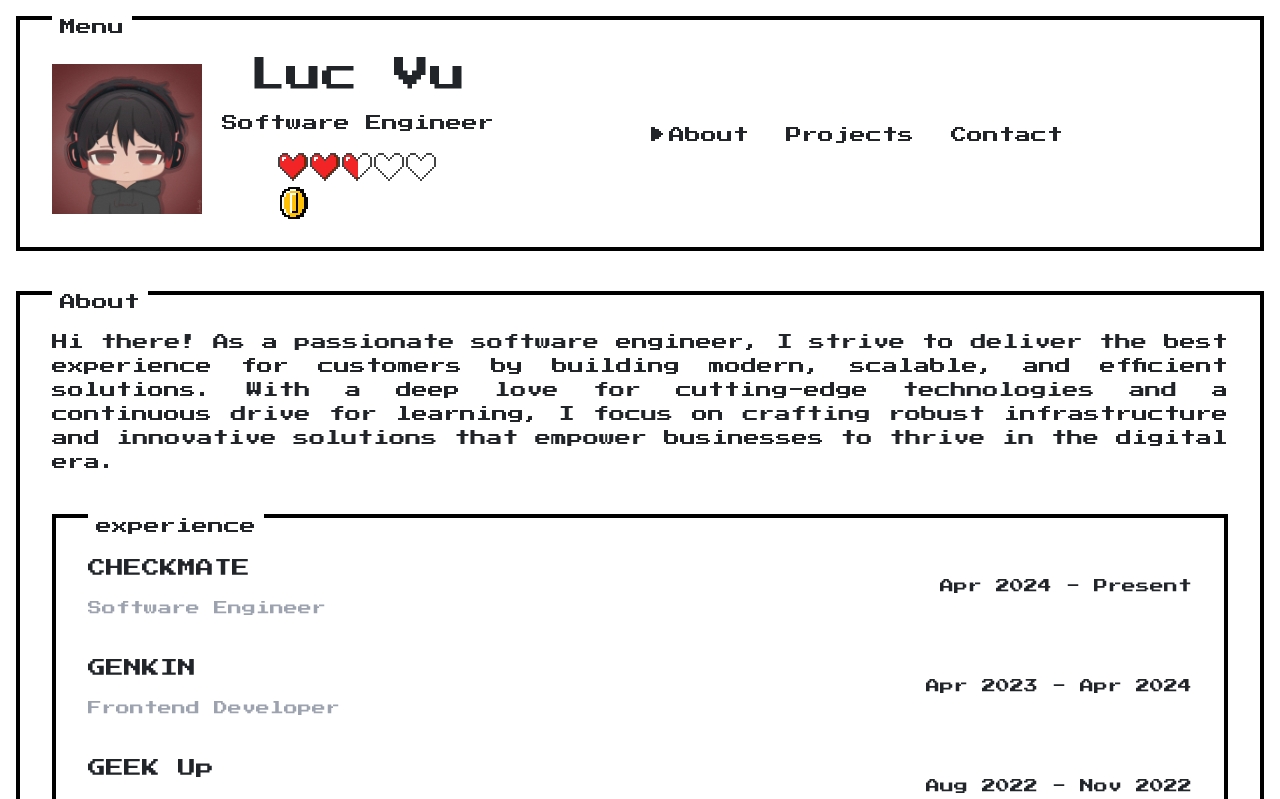
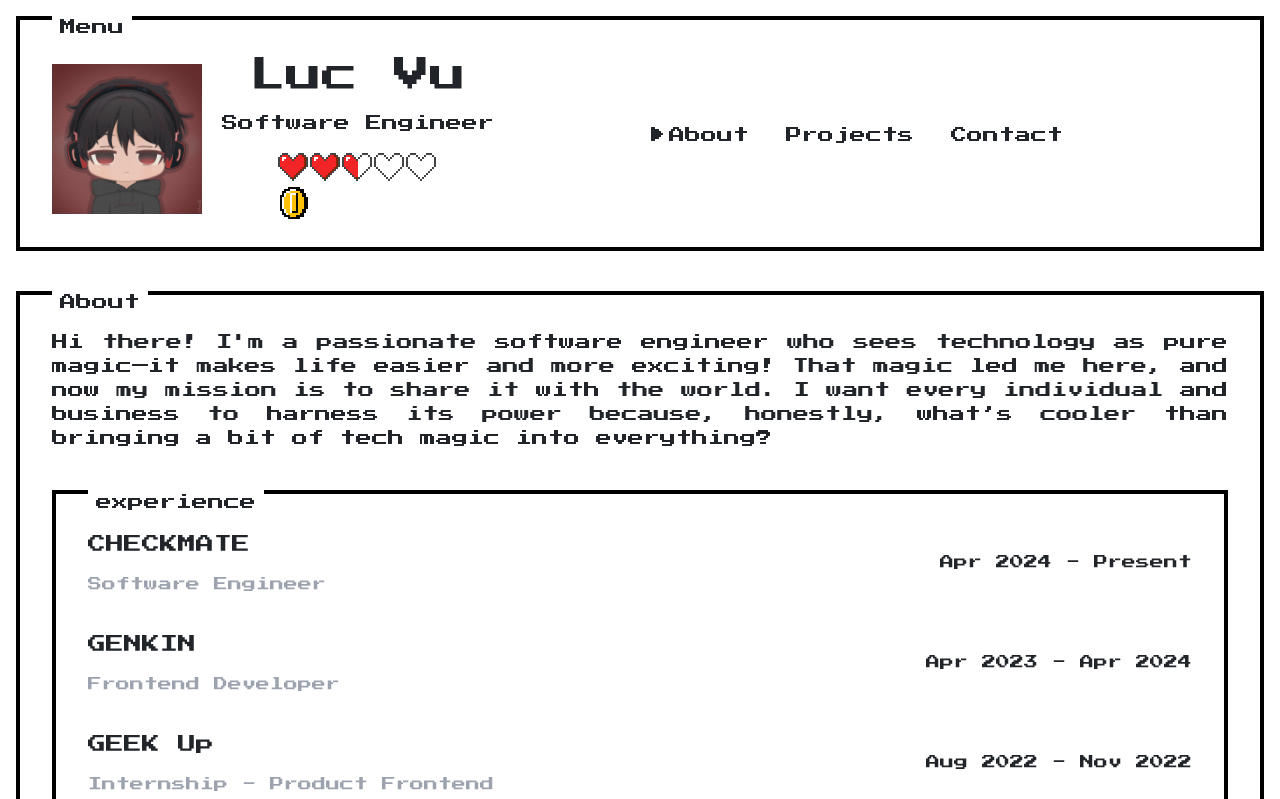
Before and after one commit to lucvuro/my-portfolio-v2, a Next.js app: page / in a window 1280 px wide. Shown: the top 799 px of the page. Built offline with nearby package versions, Linux system fonts and the light colour scheme; no server answers.

Commit message:
feat: update about

```diff
--- a/src/features/pages/home/components/About/index.tsx
+++ b/src/features/pages/home/components/About/index.tsx
@@ -7,12 +7,11 @@ const About = () => {
   return (
     <NesContainer withTitle title="About">
       <Text className="text-justify text-xs sm:text-base">
-        Hi there! As a passionate software engineer, I strive to deliver the
-        best experience for customers by building modern, scalable, and
-        efficient solutions. With a deep love for cutting-edge technologies and
-        a continuous drive for learning, I focus on crafting robust
-        infrastructure and innovative solutions that empower businesses to
-        thrive in the digital era.
+        {`Hi there! I'm a passionate software engineer who sees technology as pure
+        magic—it makes life easier and more exciting! That magic led me here,
+        and now my mission is to share it with the world. I want every
+        individual and business to harness its power because, honestly, what’s
+        cooler than bringing a bit of tech magic into everything?`}
       </Text>
 
       <NesContainer className="mt-10" withTitle title="experience">
```
